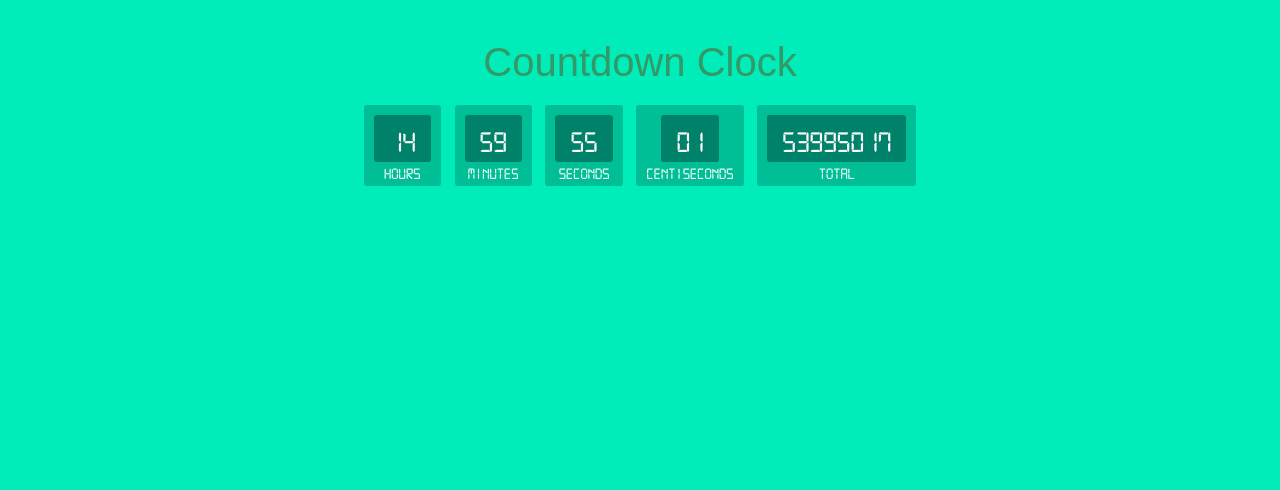
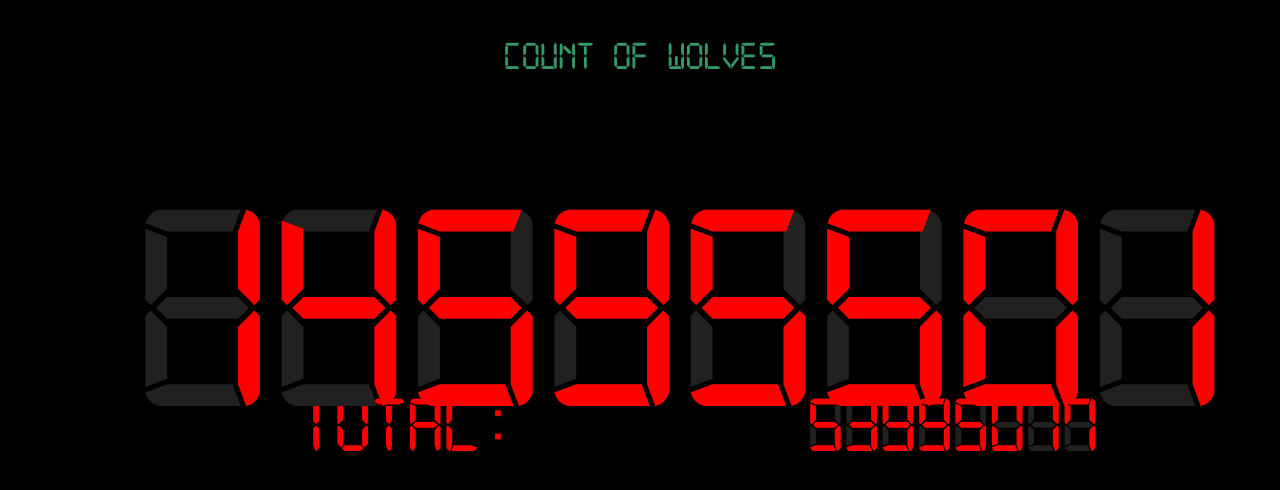
Before and after one commit to pymaldebaran/countofwolves, a plain HTML site: page index.html in a window 1280 px wide. Drawn offline with Linux system fonts and the light colour scheme.

Commit message:
FEATURE: Change the whole presentation to be more "digital".
- font matching the classic 24 (the serie) counter style.
- switch from a span pased structure to a div based one using the display: grid property.

```diff
--- a/countofwolves.css
+++ b/countofwolves.css
@@ -8,13 +8,13 @@
 
  @font-face {
   font-family: "digital-7 (mono)";
-  src: url("/fonts/digital-7 (mono).ttf") format("truetype");
+  src: url("fonts/digital-7 (mono).ttf") format("truetype");
 }
 
 body{
 	text-align: center;
-	background: #00ECB9;
-	font-family: sans-serif;
+	background: black;
+	font-family: "digital-7 (mono)";
 	font-weight: 100;
 }
 
@@ -25,30 +25,62 @@ h1{
 	margin: 40px 0px 20px;
 }
 
-#clockdiv{
-	font-family: "digital-7 (mono)";
-	color: #fff;
-	display: inline-block;
+#counter{
 	font-weight: 100;
 	text-align: center;
-	font-size: 30px;
+	font-size: 300px;
+	margin: 10%;
+	display: grid;
+	grid-template-columns: 1fr 1fr 1fr 1fr;
+	grid-row-gap: 20%;
 }
 
-#clockdiv > div{
-	padding: 10px;
-	border-radius: 3px;
-	background: #00BF96;
-	display: inline-block;
+#counter .fg{
+	color: red;
+	background: transparent;
+	z-index: 1;
 }
 
-#clockdiv div > span{
-	padding: 15px;
-	border-radius: 3px;
-	background: #00816A;
-	display: inline-block;
+#counter .bg{
+	color: rgb(13% 13% 13%);
+	z-index: 0;
 }
 
-.smalltext{
-	padding-top: 5px;
-	font-size: 16px;
+#counter .hours{
+	grid-column-start: 1;
+	grid-column-end: 2;
+	grid-row-start: 1;
+	grid-row-end: 2;
 }
+
+#counter .minutes{
+	grid-column-start: 2;
+	grid-column-end: 3;
+	grid-row-start: 1;
+	grid-row-end: 2;
+}
+
+#counter .seconds{
+	grid-column-start: 3;
+	grid-column-end: 4;
+	grid-row-start: 1;
+	grid-row-end: 2;
+}
+
+#counter .centiseconds{
+	grid-column-start: 4;
+	grid-column-end: 5;
+	grid-row-start: 1;
+	grid-row-end: 2;
+}
+
+#counter .total-label{
+	color: red;
+	font-size: 80px;
+	grid-area: 2 / 1 / span 1 / span 2;
+}
+
+#counter .total{
+	font-size: 80px;
+	grid-area: 2 / 3 / span 1 / span 2;
+}
--- a/countofwolves.js
+++ b/countofwolves.js
@@ -16,6 +16,7 @@
 	const HOUR_IN_DAY = 24;
 
 	const UPDATE_INTERVAL = 33;
+	const ROOT_CLOCK_ID = 'counter';
 
 	function getTimeRemaining(endtime) {
 	  const total = Date.parse(endtime) - Date.now();
@@ -38,22 +39,22 @@
 	// This function can inly be called once the page is loaded so the script must be loaded with defer attribute
 	function initializeClock(id, endtime) {
 	  const clock = document.getElementById(id);
-	  const hoursSpan = clock.querySelector('.hours');
-	  const minutesSpan = clock.querySelector('.minutes');
-	  const secondsSpan = clock.querySelector('.seconds');
-	  const centisecondsSpan = clock.querySelector('.centiseconds');
-	  const totalSpan = clock.querySelector('.total');
+	  const hoursDiv = clock.querySelector('.hours');
+	  const minutesDiv = clock.querySelector('.minutes');
+	  const secondsDiv = clock.querySelector('.seconds');
+	  const centisecondsDiv = clock.querySelector('.centiseconds');
+	  const totalDiv = clock.querySelector('.total');
 
 	  let timeIntervalID = null; // will be defined later
 
 	  function updateClock() {
 			const t = getTimeRemaining(endtime);
 
-			hoursSpan.innerHTML = ('0' + t.hours).slice(-2);
-			minutesSpan.innerHTML = ('0' + t.minutes).slice(-2);
-			secondsSpan.innerHTML = ('0' + t.seconds).slice(-2);
-			centisecondsSpan.innerHTML = ('0' + t.centiseconds).slice(-2);
-			totalSpan.innerHTML = t.total;
+			hoursDiv.innerHTML = ('0' + t.hours).slice(-2);
+			minutesDiv.innerHTML = ('0' + t.minutes).slice(-2);
+			secondsDiv.innerHTML = ('0' + t.seconds).slice(-2);
+			centisecondsDiv.innerHTML = ('0' + t.centiseconds).slice(-2);
+			totalDiv.innerHTML = t.total;
 
 			if (t.total <= 0 && timeIntervalID) {
 			  clearInterval(timeIntervalID);
@@ -65,5 +66,5 @@
 	}
 
 	const deadline = new Date(Date.now() + 15 * MIN_IN_HOUR * SEC_IN_MIN * MS_IN_SEC);
-	initializeClock('clockdiv', deadline);
+	initializeClock(ROOT_CLOCK_ID, deadline);
 })();
--- a/index.html
+++ b/index.html
@@ -9,28 +9,30 @@
 	</head>
 	<body>
 
-		<h1>Countdown Clock</h1>
-		<div id="clockdiv">
-		  <div>
-		    <span class="hours"></span>
-		    <div class="smalltext">Hours</div>
-		  </div>
-		  <div>
-		    <span class="minutes"></span>
-		    <div class="smalltext">Minutes</div>
-		  </div>
-		  <div>
-		    <span class="seconds"></span>
-		    <div class="smalltext">Seconds</div>
-		  </div>
-		  <div>
-		    <span class="centiseconds"></span>
-		    <div class="smalltext">Centiseconds</div>
-		  </div>
-		  <div>
-		    <span class="total"></span>
-		    <div class="smalltext">Total</div>
-		  </div>
+		<h1>Count of Wolves</h1>
+		<div id="counter">
+			<div class="hours fg"></div>
+			<div class="hours bg">88</div>
+
+			<!-- <div class="sep">:</div> -->
+
+			<div class="minutes fg"></div>
+			<div class="minutes bg">88</div>
+
+			<!-- <div class="sep">:</div> -->
+
+			<div class="seconds fg"></div>
+			<div class="seconds bg">88</div>
+
+			<!-- <div class="sep">.</div> -->
+
+			<div class="centiseconds fg"></div>
+			<div class="centiseconds bg">88</div>
+
+			<div class="total-label">Total: </div>
+
+			<div class="total fg"></div>
+			<div class="total bg">88888888</div>
 		</div>
 
 	</body>
```
